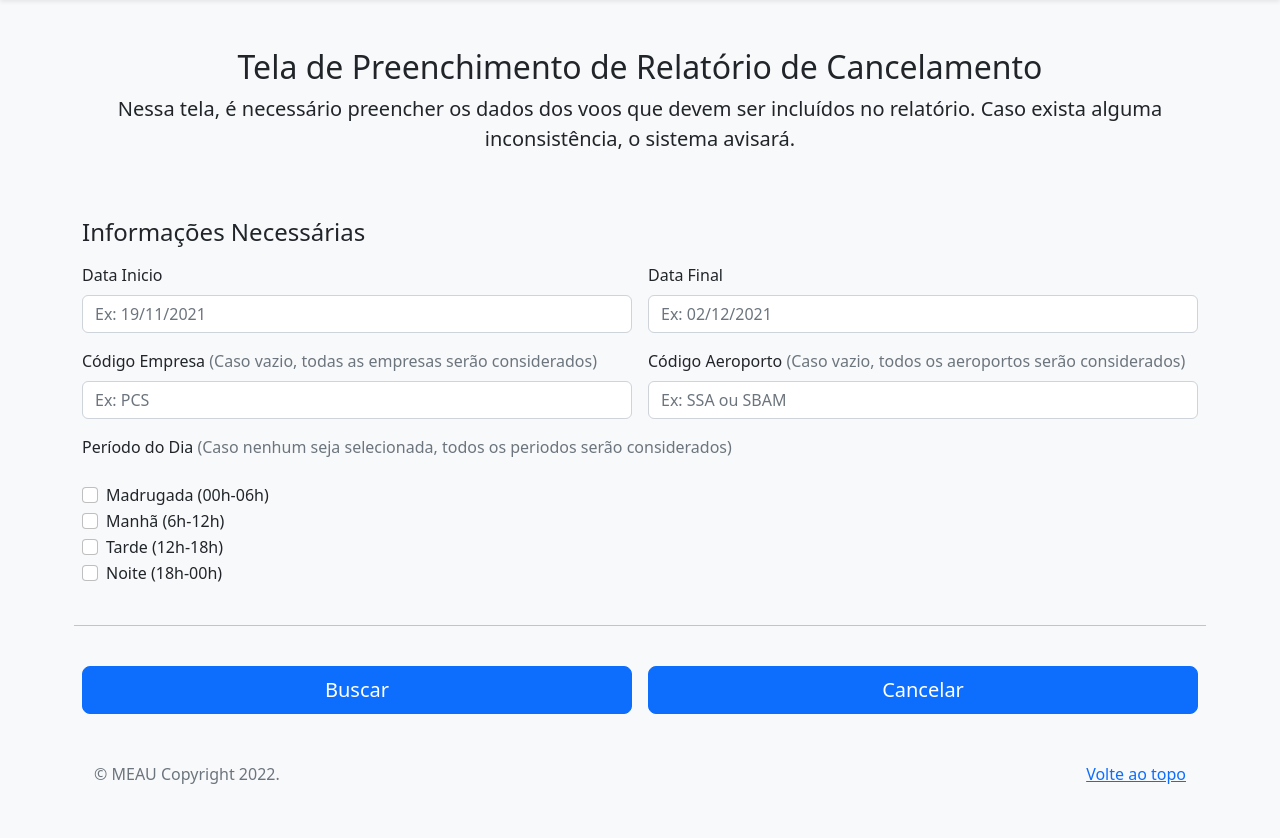
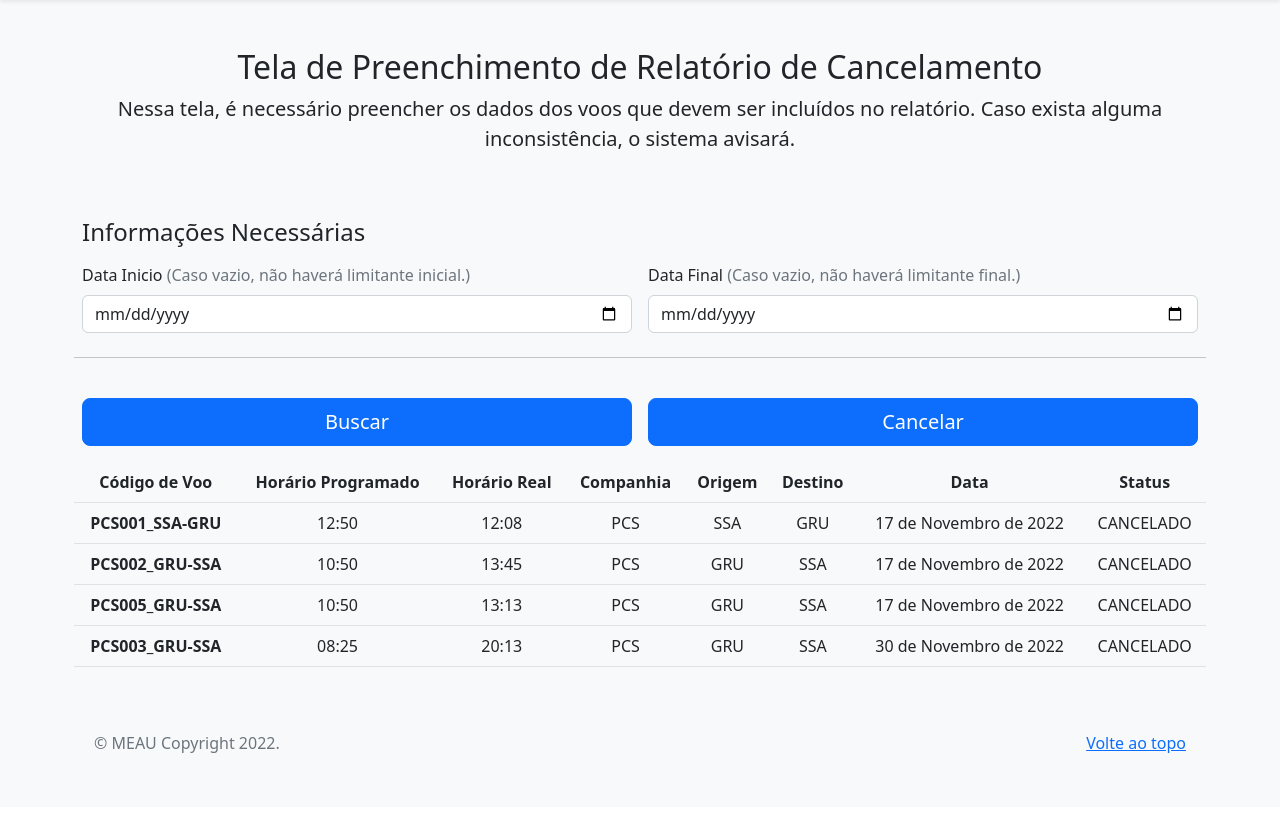
Before and after one commit to augustovillar/lab_soft_proj_MEAU, a Django app: page /preenchimentoCancelamentos/ in a window 1280 px wide. Shown: the part 56-894 px from the top of the page. After the commit the page ends 809 px from the top, so only its background shows below. Run offline with Django 4.2, Linux system fonts and the light colour scheme; data comes from the database, SQL or seed files in the repository; both versions use the stored data as it was after the commit; some libraries are stand-ins or nearby versions.

Commit message:
cancelamentos funcionando

```diff
--- a/Projeto_MEAU/book/views.py
+++ b/Projeto_MEAU/book/views.py
@@ -133,7 +133,6 @@ def preenchimentoAtrasos(request):
     if request.method == 'POST':
         listaNames = ['origem', 'destino', 'dataInicio', 'dataFinal', 'codigoEmpresa', 'madrugada', 'manha', 'tarde', 'noite']
         listaRespostas = list()
-        print('oiii')
 
         for i in range(len(listaNames)):
             try:
@@ -170,4 +169,17 @@ def preenchimentoAtrasos(request):
     return render(request, "preenchimentoAtrasos.html")
 
 def preenchimentoCancelamentos(request):
-    return render(request, "preenchimentoCancelamentos.html")
+    historicos = Historico.objects.select_related("voo")
+    cancelados = historicos.filter(status = "CANCELADO")
+
+    if request.method == 'POST':
+        dataIncio = request.POST['dataInicio']
+        if dataIncio != "":
+            cancelados = cancelados.filter(data__gte=dataIncio)
+
+        dataFinal = request.POST['dataFinal']
+        if dataFinal != "":
+            cancelados = cancelados.filter(data__lte=dataFinal)
+
+
+    return render(request, "preenchimentoCancelamentos.html", {'cancelados': cancelados})
--- a/Projeto_MEAU/template/consultar.html
+++ b/Projeto_MEAU/template/consultar.html
@@ -149,7 +149,7 @@
             <p></p>
             <p></p>
             <p></p>
-            <table class="table">
+            <table class="table text-center">
                 <tr>
                   <th scope="col">Voo</th>
                   <th scope="col">Companhia aérea</th>
--- a/Projeto_MEAU/template/preenchimentoCancelamentos.html
+++ b/Projeto_MEAU/template/preenchimentoCancelamentos.html
@@ -118,78 +118,30 @@
             <div>
                 <div>
                     <h4 class="mb-3">Informações Necessárias</h4>
-                    <form class="needs-validation" novalidate>
+                    <form action={% url 'cancelamento' %} method="POST" class="needs-validation">
+
+                        {% csrf_token %}
+
                         <div class="row g-3">
                             <div class="col-sm-6">
-                                <label for="dataInicio" class="form-label">Data Inicio</label>
-                                <input type="text" class="form-control" id="dataInicio"
-                                    pattern="^(([0-2][0-9])|([3][0-1]))\/(([0][0-9])|([1][0-2]))\/[0-9]{4}$" placeholder="Ex: 19/11/2021" value=""
-                                    required>
+                                <label for="dataInicio"  class="form-label">Data Inicio <span
+                                    class="text-muted">(Caso vazio, não haverá limitante inicial.)</span></label>
+                                <input type="date" name="dataInicio" class="form-control" id="dataInicio"
+                                    pattern="^(([0-2][0-9])|([3][0-1]))\/(([0][0-9])|([1][0-2]))\/[0-9]{4}$" placeholder="Ex: 19/11/2021" value="">
                                 <div class="invalid-feedback">
                                     Insira uma data de inicio válida.
                                 </div>
                             </div>
 
                             <div class="col-sm-6">
-                                <label for="dataFinal" class="form-label">Data Final</label>
-                                <input type="text" class="form-control" id="dataFinal"
-                                    pattern="^(([0-2][0-9])|([3][0-1]))\/(([0][0-9])|([1][0-2]))\/[0-9]{4}$" placeholder="Ex: 02/12/2021" value=""
-                                    required>
+                                <label for="dataFinal" class="form-label">Data Final <span
+                                    class="text-muted">(Caso vazio, não haverá limitante final.)</span></label>
+                                <input type="date" name="dataFinal" class="form-control" id="dataFinal"
+                                    pattern="^(([0-2][0-9])|([3][0-1]))\/(([0][0-9])|([1][0-2]))\/[0-9]{4}$" placeholder="Ex: 02/12/2021" value="">
                                 <div class="invalid-feedback">
                                     Insira uma data de final válida.
                                 </div>
                             </div>
-
-                            <div class="col-sm-6">
-                                <label for="codigoEmpresa" class="form-label">Código Empresa <span
-                                        class="text-muted">(Caso vazio, todas as empresas serão considerados)</span></label>
-                                <div class="input-group has-validation">
-                                    <input type="text" class="form-control" id="codigoEmpresa" pattern="^[A-Z]{3}$"
-                                        placeholder="Ex: PCS">
-                                    <div class="invalid-feedback">
-                                        Coloque um código válido (3 maiúsculo).
-                                    </div>
-                                </div>
-                            </div>
-
-                            <div class="col-sm-6">
-                                <label for="codigoAeroporto" class="form-label">Código Aeroporto <span
-                                        class="text-muted">(Caso vazio, todos os aeroportos serão considerados)</span></label>
-                                <div class="input-group has-validation">
-                                    <input type="text" class="form-control" id="codigoAeroporto" pattern="^[A-Z]{3,4}$"
-                                        placeholder="Ex: SSA ou SBAM">
-                                    <div class="invalid-feedback">
-                                        Coloque um código válido (3 ou 4 caracteres maiúsculo).
-                                    </div>
-                                </div>
-                            </div>
-
-                            <div class="col-12">
-
-
-                                <label for="periodoDia" class="form-label">Período do Dia<span class="text-muted"> (Caso
-                                        nenhum seja selecionada, todos os periodos serão considerados)</span></label>
-                                <div class="my-3">
-                                    <div class="form-check">
-                                        <input id="periodo1" name="peridoDia" type="checkbox" class="form-check-input">
-                                        <label class="form-check-label" for="periodo1">Madrugada (00h-06h)</label>
-                                    </div>
-                                    <div class="form-check">
-                                        <input id="periodo2" name="peridoDia" type="checkbox" class="form-check-input">
-                                        <label class="form-check-label" for="periodo2">Manhã (6h-12h)</label>
-                                    </div>
-                                    <div class="form-check">
-                                        <input id="periodo3" name="peridoDia" type="checkbox" class="form-check-input">
-                                        <label class="form-check-label" for="periodo3">Tarde (12h-18h)</label>
-                                    </div>
-                                    <div class="form-check">
-                                        <input id="periodo4" name="peridoDia" type="checkbox" class="form-check-input">
-                                        <label class="form-check-label" for="periodo4">Noite (18h-00h)</label>
-                                    </div>
-                                </div>
-                            </div>
-
-
 
                             <hr class="my-4">
 
@@ -200,11 +152,36 @@
                                 <button type="button" class="w-100 btn btn-primary btn-lg" onclick="redireciona2()">Cancelar</button>
                             </div>
 
+                            <table class="table text-center">
+                                <tr>
+                                  <th scope="col">Código de Voo</th>
+                                  <th scope="col">Horário Programado</th>
+                                  <th scope="col">Horário Real</th>
+                                  <th scope="col">Companhia</th>
+                                  <th scope="col">Origem</th>
+                                  <th scope="col">Destino</th>
+                                  <th scope="col">Data</th>
+                                  <th scope="col">Status</th>
 
+                                </tr>
+                                {% for x in cancelados %}
+                                    <tr class="center-text">
+                                        <th scope="row">{{ x.voo.codigoVoo }}</th>
+                                        <td>{{ x.voo.horarioProgramado }}</td>
+                                        <td>{{ x.horarioReal }}</td>
+                                        <td>{{ x.voo.companhia }}</td>
+                                        <td>{{ x.voo.origem }}</td>
+                                        <td>{{ x.voo.destino }}</td>
+                                        <td>{{ x.data }}</td>
+                                        <td>{{ x.status }}</td>
+
+                                    </tr>
+                                {% endfor %}
+
+                            </table>
                     </form>
                 </div>
             </div>
-
         </main>
 
         <footer class="text-muted py-5">
```
Also changed, not shown: Projeto_MEAU/db.sqlite3.
